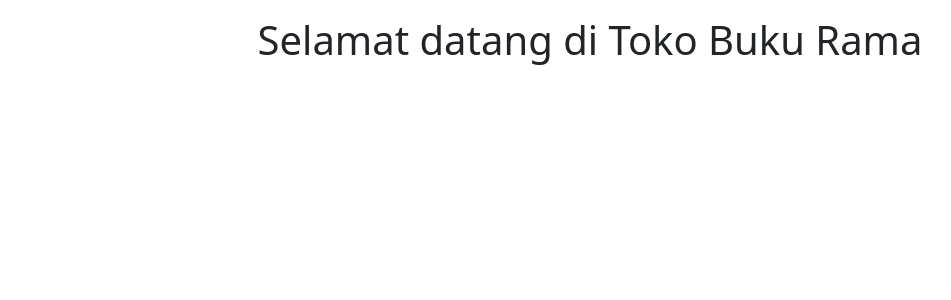
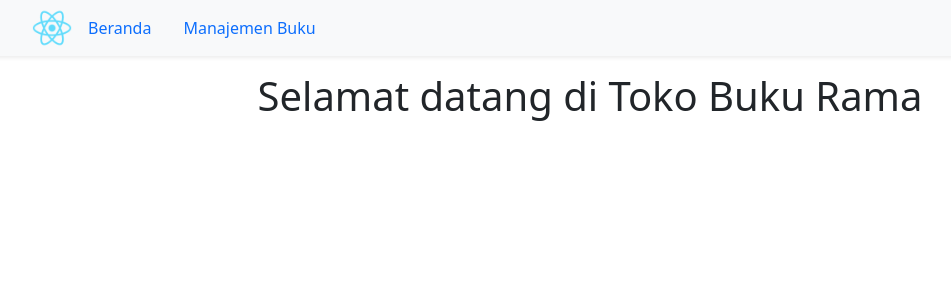
Before and after one commit to ramaherdianto/learn-jsdom, a React (Create React App) app: page /manajemen-buku in a window 1280 px wide. Shown: the top 300 px of the page, without its empty margins (50-1001 px from the left). Built offline with nearby package versions, Linux system fonts and the light colour scheme.

Commit message:
menambahkan component Navbar dan logo serta import eksport ke App.js

```diff
--- a/src/App.js
+++ b/src/App.js
@@ -1,10 +1,12 @@
 import logo from "./logo.svg";
 import "./App.css";
 import Beranda from "./components/Beranda";
+import Navbar from "./components/Navbar";
 
 function App() {
   return (
     <div className="App">
+      <Navbar></Navbar>
       <Beranda></Beranda>
     </div>
   );
--- /dev/null
+++ b/src/components/Navbar.jsx
@@ -0,0 +1,28 @@
+import React from "react";
+import logo from "../assets/logo.png";
+
+function Navbar() {
+  return (
+    <div>
+      <nav className="navbar navbar-expand-lg bg-light shadow-sm">
+        <div className="container">
+          <ul className="nav">
+            <img src={logo} alt="" style={{ height: "40px" }} />
+            <li>
+              <a href="/" className="nav-link">
+                Beranda
+              </a>
+            </li>
+            <li>
+              <a href="/manajemen-buku" className="nav-link">
+                Manajemen Buku
+              </a>
+            </li>
+          </ul>
+        </div>
+      </nav>
+    </div>
+  );
+}
+
+export default Navbar;
```
Also changed, not shown: src/assets/logo.png (added).
